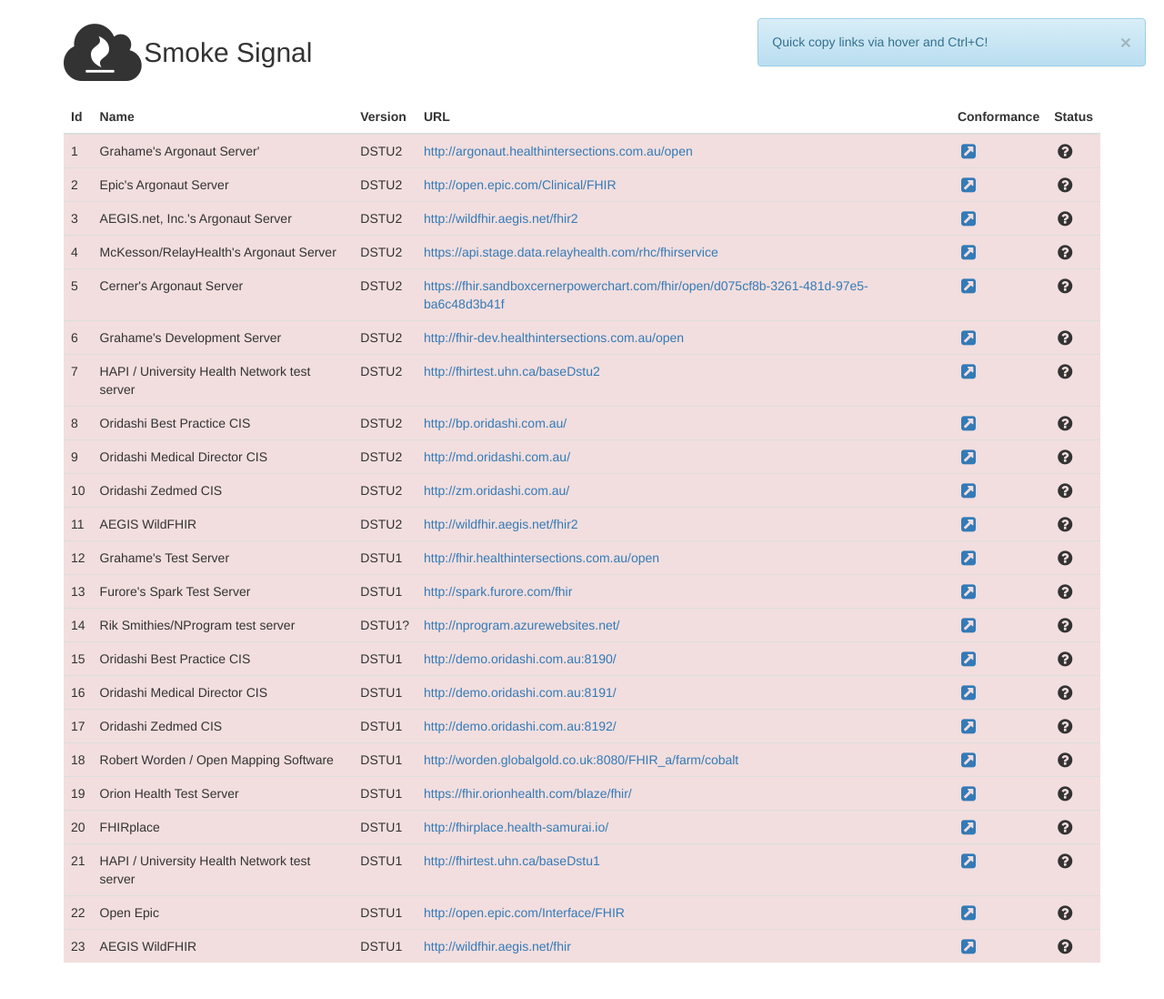
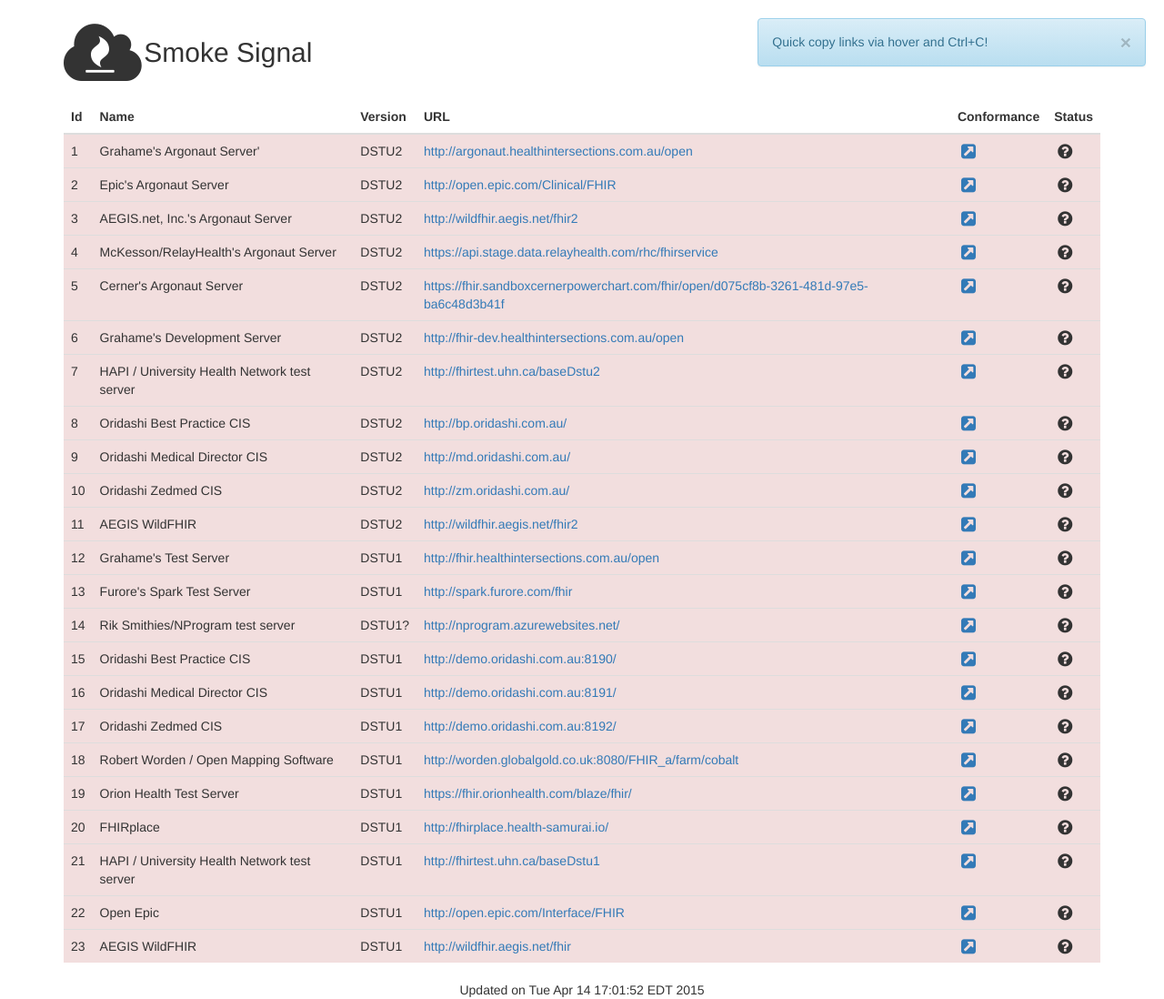
Before and after one commit to jtferns/smoke-signal, a Jekyll site: the page built from index.html, in a window 1280 px wide. Shown: the whole page at 91% size. Built offline with Jekyll 4.4.1, drawn with Linux system fonts in a browser that asks for light colours.

Commit message:
Add timestamp on main page

```diff
--- a/index.html
+++ b/index.html
@@ -37,4 +37,7 @@
     </tbody>
   </table>
 
+  <div class="text-center">
+    Updated on Tue Apr 14 17:01:52 EDT 2015
+  </div>
 </div>
```
